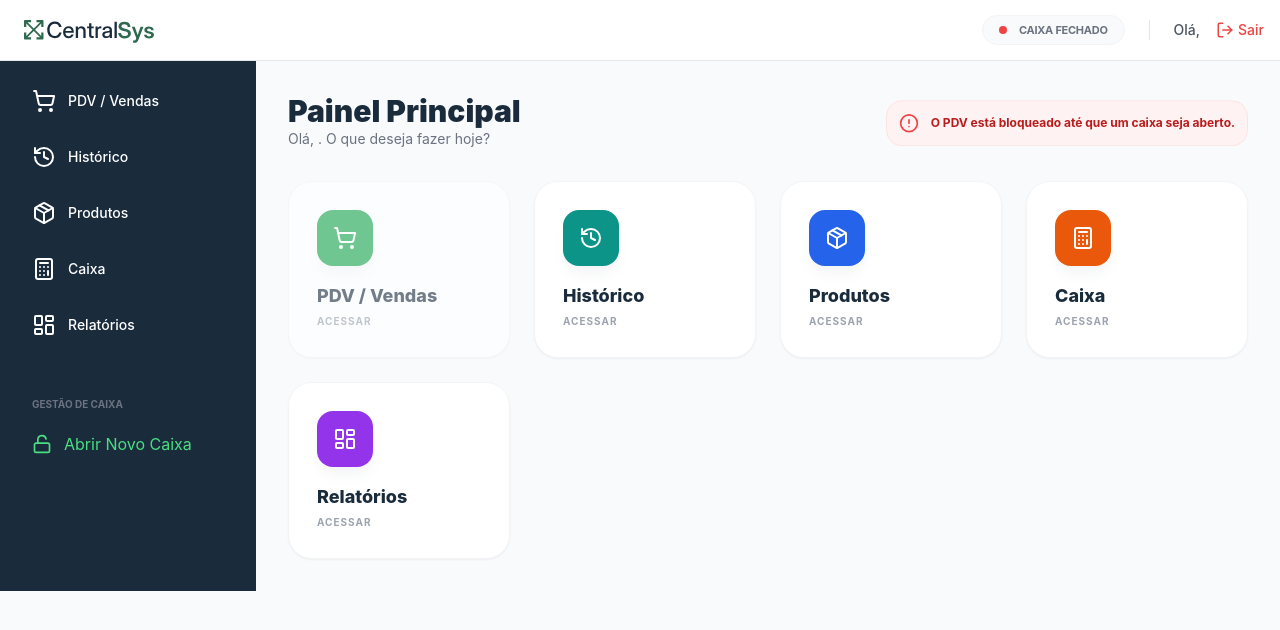
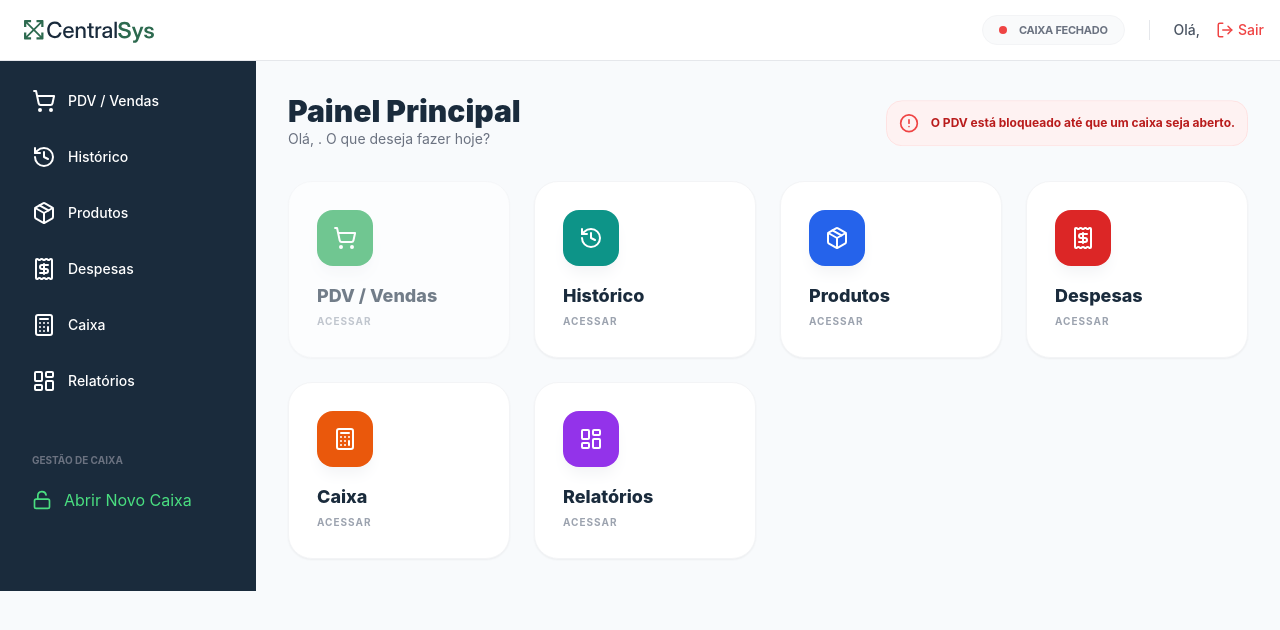
Before and after one commit to CentralSysBR/centralsys-frontend-dev, a React (Vite) app: page /dashboard in a window 1280 px wide. Shown: the top 630 px of the page. Built offline with nearby package versions, Linux system fonts and the light colour scheme; no server answers; sample sign-in values are in the browser's storage.

Commit message:
feat(dashboard): adiciona card de Despesas no grid principal com navegação dedicada

```diff
--- a/src/pages/Dashboard.tsx
+++ b/src/pages/Dashboard.tsx
@@ -1,8 +1,18 @@
 import { useEffect, useState } from 'react';
 import { useNavigate } from 'react-router-dom';
 import {
-  LayoutDashboard, ShoppingCart, Package, LogOut,
-  Calculator, History, Menu, X, Lock, Unlock, AlertCircle
+  LayoutDashboard,
+  ShoppingCart,
+  Package,
+  LogOut,
+  Calculator,
+  History,
+  Menu,
+  X,
+  Lock,
+  Unlock,
+  AlertCircle,
+  Receipt
 } from 'lucide-react';
 import logo from '../assets/logo_full_color.svg';
 import { api } from '../services/api';
@@ -12,7 +22,7 @@ export default function Dashboard() {
   const navigate = useNavigate();
   const [userName, setUserName] = useState('');
   const [isMenuOpen, setIsMenuOpen] = useState(false);
-  const [caixaAtivo, setCaixaAtivo] = useState<any>(null);
+  const [CaixaAberto, setCaixaAberto] = useState<any>(null);
   const [isModalFecharOpen, setIsModalFecharOpen] = useState(false);
   const [loadingCaixa, setLoadingCaixa] = useState(true);
 
@@ -29,7 +39,7 @@ export default function Dashboard() {
     try {
       setLoadingCaixa(true);
       const res = await api.get('/caixas/aberto');
-      setCaixaAtivo(res.data.data);
+      setCaixaAberto(res.data.data);
     } catch (error) {
       console.error("Erro ao validar caixa:", error);
     } finally {
@@ -43,11 +53,42 @@ export default function Dashboard() {
   }
 
   const menuItems = [
-    { title: 'PDV / Vendas', icon: <ShoppingCart size={24} />, color: 'bg-green-600', path: '/pdv' },
-    { title: 'Histórico', icon: <History size={24} />, color: 'bg-teal-600', path: '/historico-vendas' },
-    { title: 'Produtos', icon: <Package size={24} />, color: 'bg-blue-600', path: '/produtos' },
-    { title: 'Caixa', icon: <Calculator size={24} />, color: 'bg-orange-600', path: '/caixa' },
-    { title: 'Relatórios', icon: <LayoutDashboard size={24} />, color: 'bg-purple-600', path: '/relatorios' }, // Removido emBreve
+    {
+      title: 'PDV / Vendas',
+      icon: <ShoppingCart size={24} />,
+      color: 'bg-green-600',
+      path: '/pdv'
+    },
+    {
+      title: 'Histórico',
+      icon: <History size={24} />,
+      color: 'bg-teal-600',
+      path: '/historico-vendas'
+    },
+    {
+      title: 'Produtos',
+      icon: <Package size={24} />,
+      color: 'bg-blue-600',
+      path: '/produtos'
+    },
+    {
+      title: 'Despesas',
+      icon: <Receipt size={24} />,
+      color: 'bg-red-600',
+      path: '/despesas'
+    },
+    {
+      title: 'Caixa',
+      icon: <Calculator size={24} />,
+      color: 'bg-orange-600',
+      path: '/caixa'
+    },
+    {
+      title: 'Relatórios',
+      icon: <LayoutDashboard size={24} />,
+      color: 'bg-purple-600',
+      path: '/relatorios'
+    },
   ];
 
   return (
@@ -59,9 +100,15 @@ export default function Dashboard() {
           <div className="flex items-center gap-2 lg:gap-6">
             {!loadingCaixa && (
               <div className="hidden md:flex items-center gap-3 px-4 py-1.5 rounded-full border border-gray-100 bg-gray-50">
-                <div className={`w-2 h-2 rounded-full ${caixaAtivo ? 'bg-green-500 animate-pulse' : 'bg-red-500'}`} />
+                <div
+                  className={`w-2 h-2 rounded-full ${
+                    CaixaAberto
+                      ? 'bg-green-500 animate-pulse'
+                      : 'bg-red-500'
+                  }`}
+                />
                 <span className="text-[11px] font-bold text-gray-500 uppercase tracking-tight">
-                  Caixa {caixaAtivo ? 'Operando' : 'Fechado'}
+                  Caixa {CaixaAberto ? 'Operando' : 'Fechado'}
                 </span>
               </div>
             )}
@@ -75,7 +122,10 @@ export default function Dashboard() {
 
             <div className="hidden lg:flex items-center gap-4 text-sm font-medium text-gray-600 border-l pl-6">
               <span>Olá, {userName}</span>
-              <button onClick={handleLogout} className="text-red-500 hover:text-red-600 flex items-center gap-1 transition-colors">
+              <button
+                onClick={handleLogout}
+                className="text-red-500 hover:text-red-600 flex items-center gap-1 transition-colors"
+              >
                 <LogOut size={18} /> Sair
               </button>
             </div>
@@ -84,20 +134,27 @@ export default function Dashboard() {
       </header>
 
       <div className="flex max-w-7xl mx-auto">
-        <aside className={`
-          fixed inset-y-0 left-0 z-40 w-64 bg-[#1A2B3C] text-white transform transition-transform duration-300 ease-in-out lg:relative lg:translate-x-0
-          ${isMenuOpen ? 'translate-x-0' : '-translate-x-full'}
-        `}>
+        <aside
+          className={`
+            fixed inset-y-0 left-0 z-40 w-64 bg-[#1A2B3C] text-white transform transition-transform duration-300 ease-in-out lg:relative lg:translate-x-0
+            ${isMenuOpen ? 'translate-x-0' : '-translate-x-full'}
+          `}
+        >
           <div className="p-6 lg:hidden flex justify-between items-center border-b border-gray-700">
             <span className="font-bold">Menu Principal</span>
-            <button onClick={() => setIsMenuOpen(false)}><X size={24} /></button>
+            <button onClick={() => setIsMenuOpen(false)}>
+              <X size={24} />
+            </button>
           </div>
 
           <nav className="p-4 space-y-2">
             {menuItems.map((item) => (
               <button
                 key={item.title}
-                onClick={() => { navigate(item.path); setIsMenuOpen(false); }}
+                onClick={() => {
+                  navigate(item.path);
+                  setIsMenuOpen(false);
+                }}
                 className="w-full flex items-center gap-3 px-4 py-3 rounded-xl transition-colors text-sm font-medium hover:bg-white/10"
               >
                 {item.icon} {item.title}
@@ -105,10 +162,16 @@ export default function Dashboard() {
             ))}
 
             <div className="pt-10 space-y-2">
-              <p className="px-4 text-[10px] font-bold text-gray-500 uppercase">Gestão de Caixa</p>
-              {caixaAtivo ? (
+              <p className="px-4 text-[10px] font-bold text-gray-500 uppercase">
+                Gestão de Caixa
+              </p>
+
+              {CaixaAberto ? (
                 <button
-                  onClick={() => { setIsModalFecharOpen(true); setIsMenuOpen(false); }}
+                  onClick={() => {
+                    setIsModalFecharOpen(true);
+                    setIsMenuOpen(false);
+                  }}
                   className="w-full flex items-center gap-3 px-4 py-3 rounded-xl text-orange-400 hover:bg-orange-500/10"
                 >
                   <Lock size={20} /> Fechar Expediente
@@ -135,36 +198,57 @@ export default function Dashboard() {
         <main className="flex-1 p-4 lg:p-8">
           <div className="mb-8 flex flex-col md:flex-row md:items-end justify-between gap-4">
             <div>
-              <h1 className="text-2xl lg:text-3xl font-black text-[#1A2B3C]">Painel Principal</h1>
-              <p className="text-sm text-gray-500">Olá, <span className="font-semibold text-gray-700">{userName}</span>. O que deseja fazer hoje?</p>
+              <h1 className="text-2xl lg:text-3xl font-black text-[#1A2B3C]">
+                Painel Principal
+              </h1>
+              <p className="text-sm text-gray-500">
+                Olá, <span className="font-semibold text-gray-700">{userName}</span>. O que deseja fazer hoje?
+              </p>
             </div>
 
-            {!caixaAtivo && !loadingCaixa && (
+            {!CaixaAberto && !loadingCaixa && (
               <div className="flex items-center gap-3 bg-red-50 border border-red-100 p-3 rounded-2xl animate-bounce">
                 <AlertCircle className="text-red-500" size={20} />
-                <p className="text-xs text-red-700 font-bold">O PDV está bloqueado até que um caixa seja aberto.</p>
+                <p className="text-xs text-red-700 font-bold">
+                  O PDV está bloqueado até que um caixa seja aberto.
+                </p>
               </div>
             )}
           </div>
 
           <div className="grid grid-cols-2 md:grid-cols-3 lg:grid-cols-4 gap-4 lg:gap-6">
             {menuItems.map((item) => {
-              const isPdvBloqueado = item.path === '/pdv' && !caixaAtivo;
+              const isPdvBloqueado =
+                item.path === '/pdv' && !CaixaAberto;
 
               return (
                 <div
                   key={item.title}
-                  onClick={() => !isPdvBloqueado && navigate(item.path)}
+                  onClick={() =>
+                    !isPdvBloqueado && navigate(item.path)
+                  }
                   className={`
-                    relative overflow-hidden bg-white p-5 lg:p-7 rounded-3xl border border-gray-100 shadow-sm transition-all flex flex-col items-center text-center lg:items-start lg:text-left
-                    ${isPdvBloqueado ? 'opacity-60 cursor-not-allowed' : 'hover:shadow-xl hover:-translate-y-1 active:scale-95 cursor-pointer'}
+                    relative overflow-hidden bg-white p-5 lg:p-7 rounded-3xl border border-gray-100 shadow-sm transition-all
+                    flex flex-col items-center text-center lg:items-start lg:text-left
+                    ${
+                      isPdvBloqueado
+                        ? 'opacity-60 cursor-not-allowed'
+                        : 'hover:shadow-xl hover:-translate-y-1 active:scale-95 cursor-pointer'
+                    }
                   `}
                 >
-                  <div className={`${item.color} w-12 h-12 lg:w-14 lg:h-14 rounded-2xl flex items-center justify-center text-white mb-4 shadow-lg shadow-gray-100`}>
+                  <div
+                    className={`${item.color} w-12 h-12 lg:w-14 lg:h-14 rounded-2xl flex items-center justify-center text-white mb-4 shadow-lg shadow-gray-100`}
+                  >
                     {item.icon}
                   </div>
-                  <h3 className="font-extrabold text-sm lg:text-lg text-[#1A2B3C] leading-tight">{item.title}</h3>
-                  <p className="text-[10px] text-gray-400 mt-1 uppercase font-bold tracking-widest">Acessar</p>
+
+                  <h3 className="font-extrabold text-sm lg:text-lg text-[#1A2B3C] leading-tight">
+                    {item.title}
+                  </h3>
+                  <p className="text-[10px] text-gray-400 mt-1 uppercase font-bold tracking-widest">
+                    Acessar
+                  </p>
                 </div>
               );
             })}
@@ -174,10 +258,10 @@ export default function Dashboard() {
 
       {isModalFecharOpen && (
         <ModalFecharCaixa
-          caixaId={caixaAtivo?.id}
+          caixaId={CaixaAberto?.id}
           onClose={() => setIsModalFecharOpen(false)}
           onSucesso={() => {
-            setCaixaAtivo(null);
+            setCaixaAberto(null);
             verificarStatusCaixa();
           }}
         />
--- /dev/null
+++ b/src/services/despesas.ts
@@ -0,0 +1,12 @@
+import { api } from "./api";
+
+export async function getDespesasDashboard(
+  inicio: Date,
+  fim: Date
+) {
+  const res = await api.get("/despesas/dashboard", {
+    params: { inicio, fim },
+  });
+
+  return res.data;
+}
```
